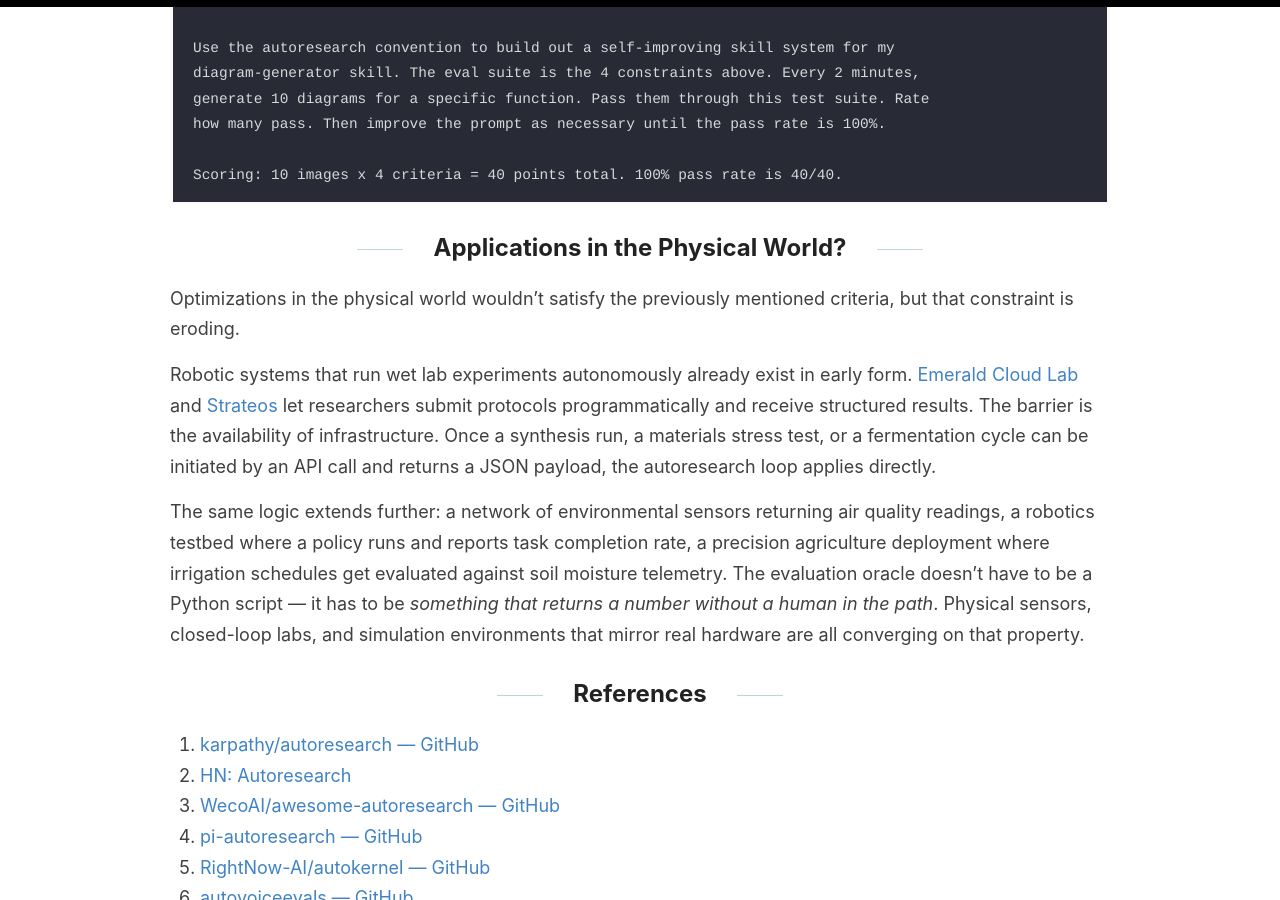
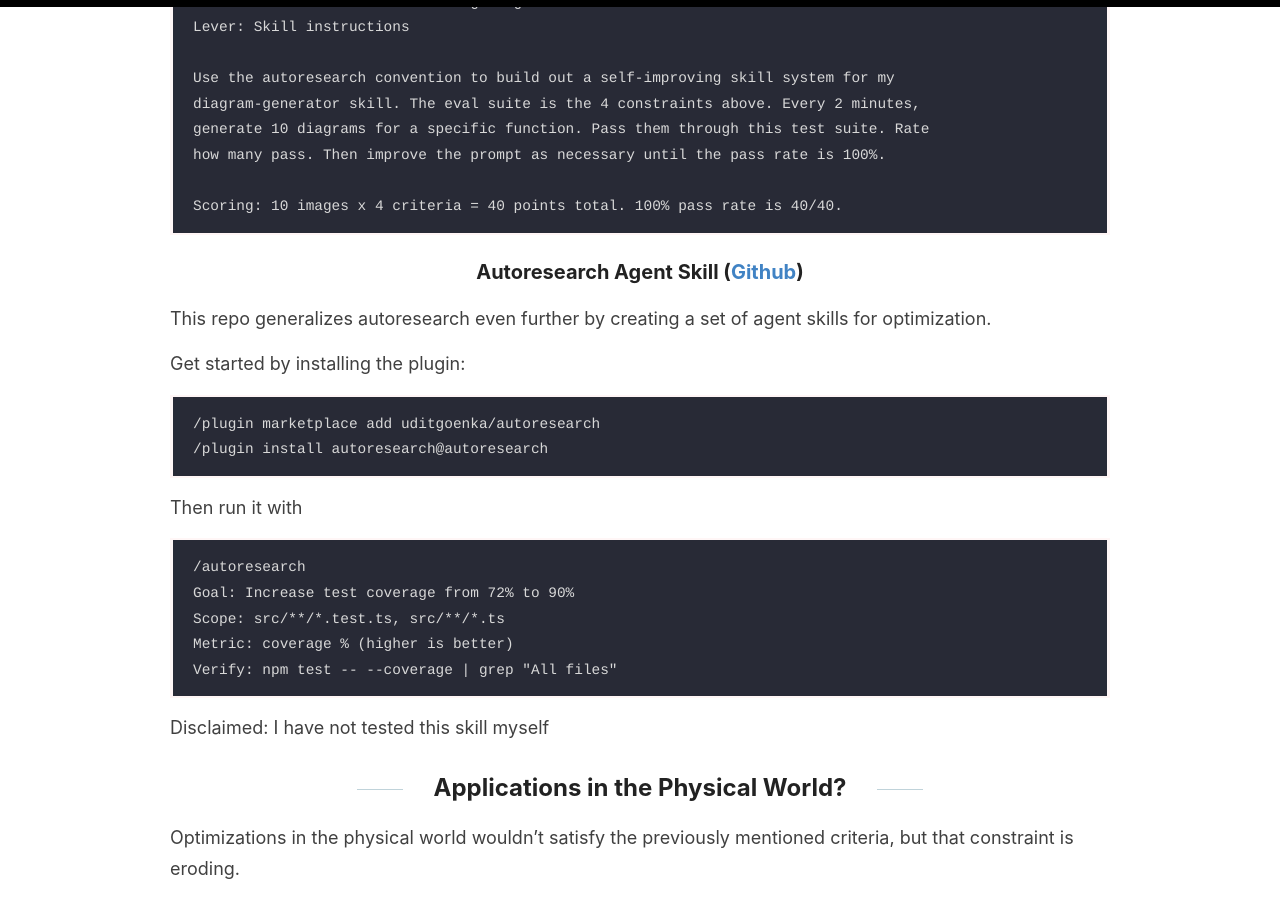
Before and after one commit to kfchou/kfchou.github.io, a Jekyll site: the page built from _posts/2026-04-10-autoresearch.md, in a window 1280 px wide and 900 px high, scrolled down 6543 px. Built offline with Jekyll 4.4.1, drawn with Linux system fonts in a browser that asks for light colours; comment, search, counter and statistics services are not loaded; some of the changed text lies outside the part shown.

Commit message:
add the skills repo mention

````diff
--- a/_posts/2026-04-10-autoresearch.md
+++ b/_posts/2026-04-10-autoresearch.md
@@ -1,7 +1,7 @@
 ---
 layout: post
 title: "Autoresearch: Autonomous Hill-Climbing for Any Optimizable System"
-categories: [AI, LLMs, Research]
+categories: [AI, LLMs, Research, Agent Skill]
 excerpt: "Run optimization experiments while you sleep"
 ---
 
@@ -9,7 +9,7 @@ TL;DR: With [Autoresearch][1], you are the research director rather than the sci
 
 ## Table of Contents <!-- omit from toc -->
 
-- [Autoresearch](#autoresearch)
+- [Autoresearch (Github)](#autoresearch-github)
   - [How ML optimization traditionally works](#how-ml-optimization-traditionally-works)
   - [Karpathy's Agentic Approach](#karpathys-agentic-approach)
   - [Design Constraints](#design-constraints)
@@ -19,10 +19,11 @@ TL;DR: With [Autoresearch][1], you are the research director rather than the sci
 - [Setting Up Autoresearch](#setting-up-autoresearch)
   - [Example 1: Reply rate optimization](#example-1-reply-rate-optimization)
   - [Example 2: Improving a Skill](#example-2-improving-a-skill)
+  - [Autoresearch Agent Skill (Github)](#autoresearch-agent-skill-github)
 - [Applications in the Physical World?](#applications-in-the-physical-world)
 - [References](#references)
 
-## Autoresearch
+## Autoresearch ([Github](https://github.com/karpathy/autoresearch))
 
 ### How ML optimization traditionally works
 
@@ -168,6 +169,28 @@ how many pass. Then improve the prompt as necessary until the pass rate is 100%.
 Scoring: 10 images x 4 criteria = 40 points total. 100% pass rate is 40/40.
 ```
 
+### Autoresearch Agent Skill ([Github](https://github.com/uditgoenka/autoresearch))
+
+This repo generalizes autoresearch even further by creating a set of agent skills for optimization.
+
+Get started by installing the plugin:
+```
+/plugin marketplace add uditgoenka/autoresearch
+/plugin install autoresearch@autoresearch
+```
+
+Then run it with
+```
+/autoresearch
+Goal: Increase test coverage from 72% to 90%
+Scope: src/**/*.test.ts, src/**/*.ts
+Metric: coverage % (higher is better)
+Verify: npm test -- --coverage | grep "All files"
+```
+
+Disclaimed: I have not tested this skill myself
+
+
 ## Applications in the Physical World?
 
 Optimizations in the physical world wouldn't satisfy the previously mentioned criteria, but that constraint is eroding.
````
